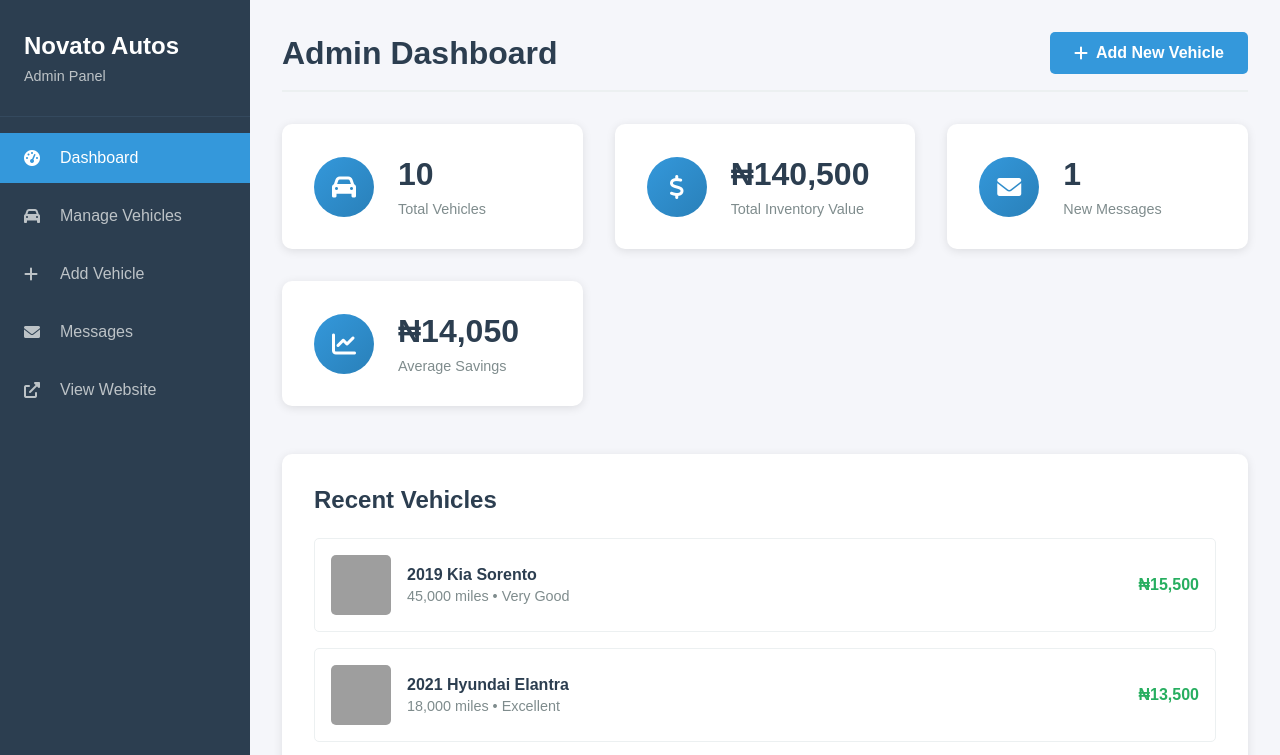
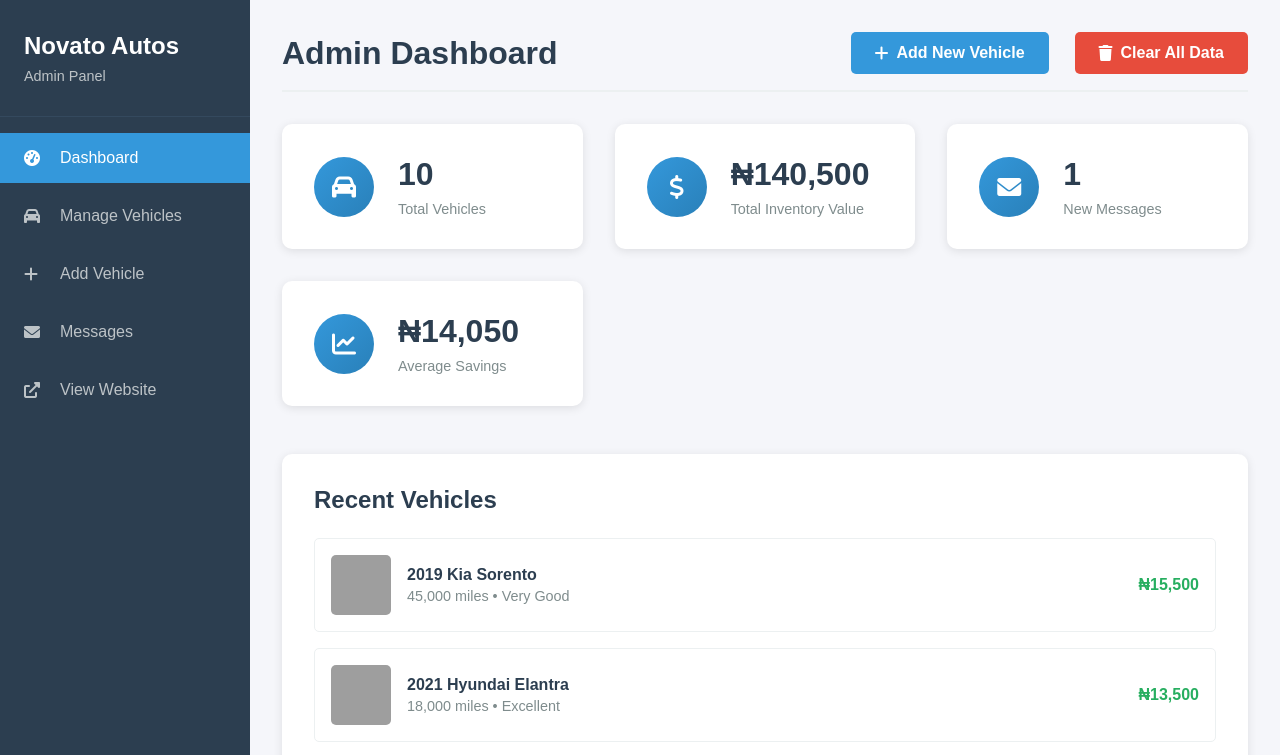
Before and after one commit to oriree70/novaut, a plain HTML site: page admin.html in a window 1280 px wide. Shown: the top 755 px of the page. Drawn offline with Linux system fonts and the light colour scheme; grey boxes are pictures that could not be loaded.

Commit message:
feat: add Clear All Data button to admin panel

```diff
--- a/admin-script.js
+++ b/admin-script.js
@@ -841,3 +841,31 @@ function importData() {
     };
     input.click();
 }
+
+// Clear all data function
+function clearAllData() {
+    if (confirm('⚠️ WARNING: This will permanently delete ALL vehicles and messages data.\n\nThis action cannot be undone. Are you sure?')) {
+        if (confirm('🚨 FINAL CONFIRMATION: All data will be lost forever!\n\nClick OK to proceed with deletion.')) {
+            // Clear localStorage
+            localStorage.removeItem('novatoautos_vehicles');
+            localStorage.removeItem('novatoautos_messages');
+
+            // Clear arrays
+            vehicles = [];
+            messages = [];
+
+            // Update displays
+            displayAdminVehicles();
+            displayMessages();
+            updateDashboard();
+
+            // Show success message
+            showAlert('✅ All data has been cleared successfully!', 'success');
+
+            // Refresh the page after a short delay
+            setTimeout(() => {
+                location.reload();
+            }, 2000);
+        }
+    }
+}
--- a/admin.html
+++ b/admin.html
@@ -57,6 +57,9 @@
                 <div class="header-actions">
                     <button class="btn btn-primary" onclick="showAddVehicleForm()">
                         <i class="fas fa-plus"></i> Add New Vehicle
+                    </button>
+                    <button class="btn btn-danger" onclick="clearAllData()" style="margin-left: 10px;">
+                        <i class="fas fa-trash"></i> Clear All Data
                     </button>
                 </div>
             </header>
```
